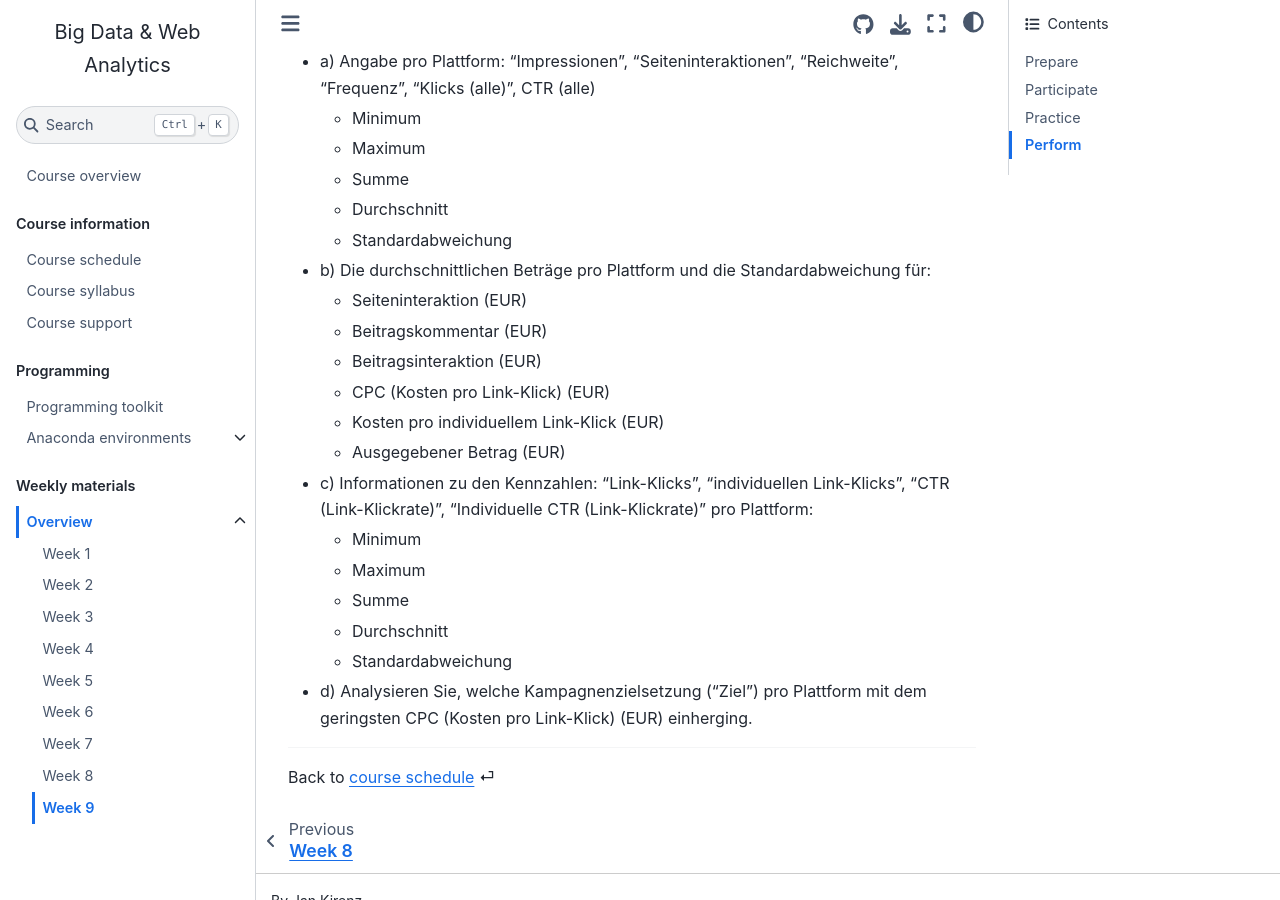
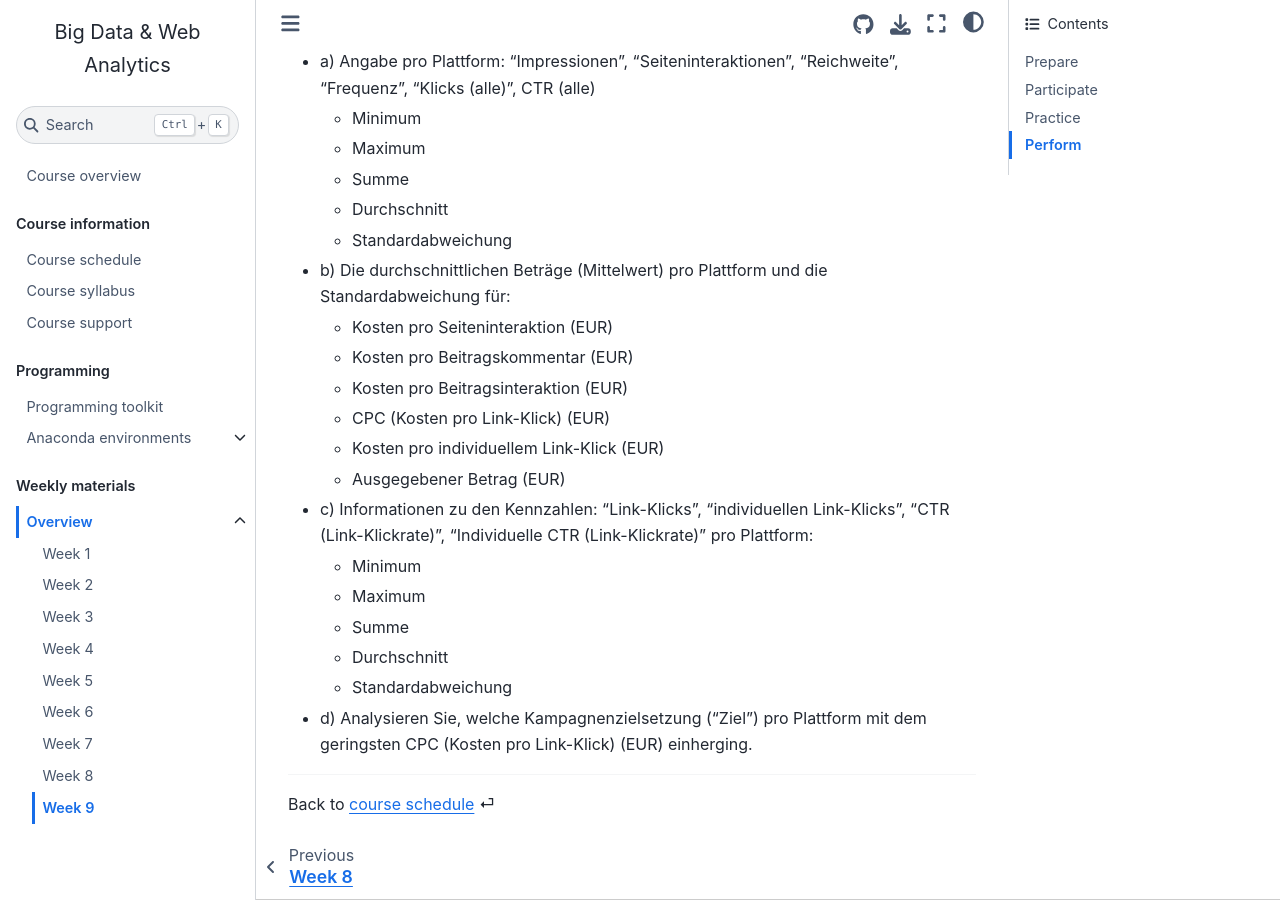
Before and after one commit to om2-ws22/website, a Jupyter Book: the page built from weeks/week9.md, in a window 1280 px wide and 900 px high, scrolled down 934 px. Built offline with Jupyter Book 1.0.4 settings and Sphinx 7.4.7 and the Sphinx Book theme 1.1.4, drawn with Linux system fonts in a browser that asks for light colours; comment, search, counter and statistics services are not loaded.

Commit message:
Update week9.md

```diff
--- a/weeks/week9.md
+++ b/weeks/week9.md
@@ -57,10 +57,10 @@ Bei Aufgabe a): **Interpretieren** Sie die statistischen Kennzahlen (Minimum, ..
     - Durchschnitt
     - Standardabweichung
 
-- b) Die durchschnittlichen Beträge pro Plattform und die Standardabweichung für:
-    - Seiteninteraktion (EUR)
-    - Beitragskommentar (EUR)
-    - Beitragsinteraktion (EUR)
+- b) Die durchschnittlichen Beträge (Mittelwert) pro Plattform und die Standardabweichung für:
+    - Kosten pro Seiteninteraktion (EUR)
+    - Kosten pro Beitragskommentar (EUR)
+    - Kosten pro Beitragsinteraktion (EUR)
     - CPC (Kosten pro Link-Klick) (EUR)
     - Kosten pro individuellem Link-Klick (EUR)
     - Ausgegebener Betrag (EUR)
```
